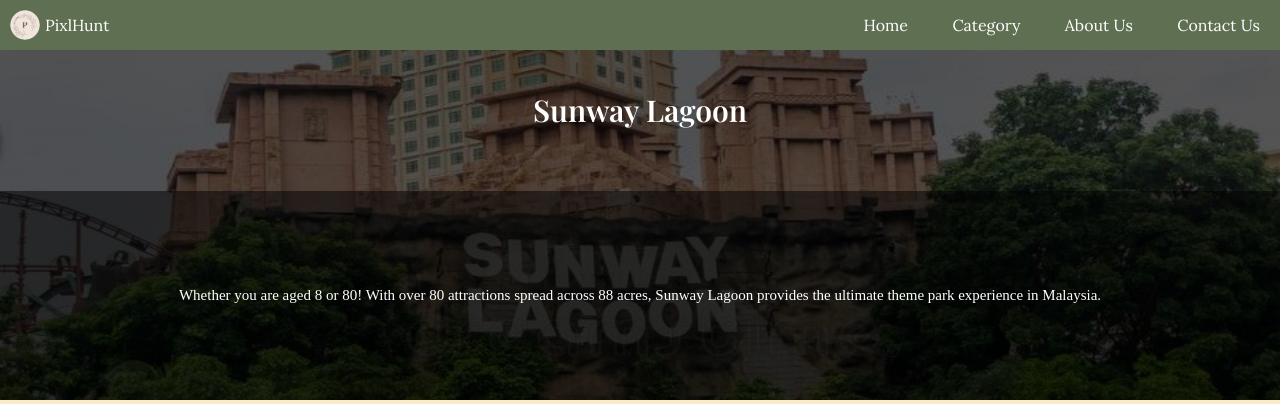
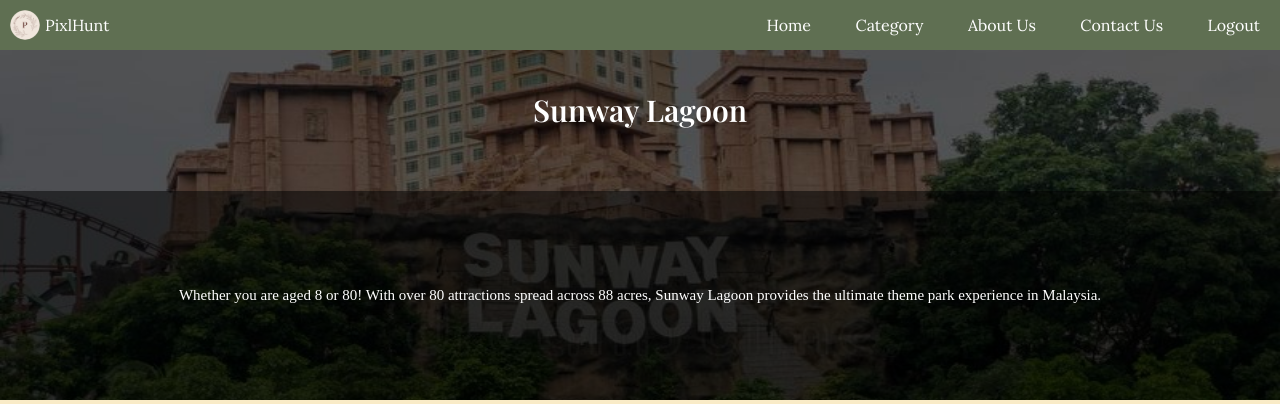
Before and after one commit to alyaqasrina/Group-Project-2-Final-Exam-, a PHP site: page /View/sunway.html in a window 1280 px wide. Shown: the top 404 px of the page. Run offline with PHP 8.4, Linux system fonts and the light colour scheme; some libraries are stand-ins or nearby versions; some web fonts are replaced.

Commit message:
UPDATE FILE TO CONTAIN LOGOUT FUNCTION IN NAVBAR

```diff
--- a/enhancement/View/Rollerwa.html
+++ b/enhancement/View/Rollerwa.html
@@ -15,16 +15,17 @@
 <body>
   <nav class="navbar">
     <div class="navbar-one">
-      <a href="./index.php">
+      <a href="homepage.php">
         <img src="../media/logo.png" id="logo-nav" alt="PixlHunt Logo">
         PixlHunt
       </a>
     </div>
     <div>
-      <a href="./index.php" class="right">Home</a>
+      <a href="homepage.php" class="right">Home</a>
       <a href="./category.html" class="right">Category</a>
       <a href="./aboutUs.html" class="right">About Us</a>
       <a href="./contactUs.html" class="right">Contact Us</a>
+      <a href="../logout.php" class="right">Logout</a>
     </div>
   </nav>
 
--- a/enhancement/View/aboutUs.html
+++ b/enhancement/View/aboutUs.html
@@ -11,16 +11,17 @@
 <body>
     <nav class="navbar">
         <div class="navbar-one">
-            <a href="./index.php">
+            <a href="homepage.php">
                 <img src="../media/logo.png" id="logo-nav" alt="PixlHunt Logo">
                 PixlHunt
             </a>
         </div>
         <div>
-            <a href="./index.php" class="right">Home</a>
+            <a href="homepage.php" class="right">Home</a>
             <a href="./category.html" class="right">Category</a>
             <a href="./aboutUs.html" class="right">About Us</a>
             <a href="./contactUs.html" class="right">Contact Us</a>
+            <a href="../logout.php" class="right">Logout</a>
         </div>
     </nav>
 
--- a/enhancement/View/bnmMag.html
+++ b/enhancement/View/bnmMag.html
@@ -13,17 +13,18 @@
 <body>
   <nav class="navbar">
     <div class="navbar-one">
-      <a href="./index.php">
+      <a href="homepage.php">
         <img src="../media/logo.png" id="logo-nav" alt="PixlHunt Logo">
 
         PixlHunt
       </a>
     </div>
     <div>
-      <a href="./index.php" class="right">Home</a>
+      <a href="homepage.php" class="right">Home</a>
       <a href="./category.html" class="right">Category</a>
       <a href="./aboutUs.html" class="right">About Us</a>
       <a href="./contactUs.html" class="right">Contact Us</a>
+      <a href="../logout.php" class="right">Logout</a>
     </div>
   </nav>
 
--- a/enhancement/View/category.html
+++ b/enhancement/View/category.html
@@ -15,16 +15,17 @@
 <body>
   <nav class="navbar">
     <div class="navbar-one">
-      <a href="./index.php">
+      <a href="homepage.php">
         <img src="../media/logo.png" id="logo-nav" alt="PixlHunt Logo">
         PixlHunt
       </a>
     </div>
     <div>
-      <a href="./index.php" class="right">Home</a>
+      <a href="homepage.php" class="right">Home</a>
       <a href="./category.html" class="right">Category</a>
       <a href="./aboutUs.html" class="right">About Us</a>
       <a href="./contactUs.html" class="right">Contact Us</a>
+      <a href="../logout.php" class="right">Logout</a>
     </div>
   </nav>
 
--- a/enhancement/View/contactUs.html
+++ b/enhancement/View/contactUs.html
@@ -15,16 +15,17 @@
 <body>
   <nav class="navbar">
     <div class="navbar-one">
-      <a href="./index.php">
+      <a href="homepage.php">
         <img src="../media/logo.png" id="logo-nav" alt="PixlHunt Logo">
         PixlHunt
       </a>
     </div>
     <div>
-      <a href="./index.php" class="right">Home</a>
+      <a href="homepage.php" class="right">Home</a>
       <a href="./category.html" class="right">Category</a>
       <a href="./aboutUs.html" class="right">About Us</a>
       <a href="./contactUs.html" class="right">Contact Us</a>
+      <a href="../logout.php" class="right">Logout</a>
     </div>
   </nav>
 
--- a/enhancement/View/fowlboys.html
+++ b/enhancement/View/fowlboys.html
@@ -14,16 +14,17 @@
 <body>
   <nav class="navbar">
     <div class="navbar-one">
-      <a href="./index.html">
+      <a href="homepage.php">
         <img src="../media/logo.png" id="logo-nav" alt="PixlHunt Logo">
         PixlHunt
       </a>
     </div>
     <div>
-      <a href="./index.html" class="right">Home</a>
+      <a href="homepage.php" class="right">Home</a>
       <a href="./category.html" class="right">Category</a>
       <a href="./aboutUs.html" class="right">About Us</a>
       <a href="./contactUs.html" class="right">Contact Us</a>
+      <a href="../logout.php" class="right">Logout</a>
     </div>
   </nav>
 
--- a/enhancement/View/ilhamGallery.html
+++ b/enhancement/View/ilhamGallery.html
@@ -14,16 +14,17 @@
 <body>
   <nav class="navbar">
     <div class="navbar-one">
-      <a href="./index.html">
+      <a href="homepage.php">
         <img src="../media/logo.png" id="logo-nav" alt="PixlHunt Logo">
         PixlHunt
       </a>
     </div>
     <div>
-      <a href="./index.html" class="right">Home</a>
+      <a href="homepage.php" class="right">Home</a>
       <a href="./category.html" class="right">Category</a>
       <a href="./aboutUs.html" class="right">About Us</a>
       <a href="./contactUs.html" class="right">Contact Us</a>
+      <a href="../logout.php" class="right">Logout</a>
     </div>
   </nav>
 
--- a/enhancement/View/poppykat.html
+++ b/enhancement/View/poppykat.html
@@ -14,16 +14,17 @@
 <body>
   <nav class="navbar">
     <div class="navbar-one">
-      <a href="./index.php">
+      <a href="homepage.php">
         <img src="../media/logo.png" id="logo-nav" alt="PixlHunt Logo">
         PixlHunt
       </a>
     </div>
     <div>
-      <a href="./index.php" class="right">Home</a>
+      <a href="homepagee.php" class="right">Home</a>
       <a href="./category.html" class="right">Category</a>
       <a href="./aboutUs.html" class="right">About Us</a>
       <a href="./contactUs.html" class="right">Contact Us</a>
+      <a href="logout.php" class="right">Logout</a>
     </div>
   </nav>
 
--- a/enhancement/View/sunway.html
+++ b/enhancement/View/sunway.html
@@ -14,16 +14,17 @@
 <body>
   <nav class="navbar">
     <div class="navbar-one">
-      <a href="./index.php">
+      <a href="homepage.php">
         <img src="../media/logo.png" id="logo-nav" alt="PixlHunt Logo">
         PixlHunt
       </a>
     </div>
     <div>
-      <a href="./index.php" class="right">Home</a>
+      <a href="homepage.php" class="right">Home</a>
       <a href="./category.html" class="right">Category</a>
       <a href="./aboutUs.html" class="right">About Us</a>
       <a href="./contactUs.html" class="right">Contact Us</a>
+      <a href="../logout.php" class="right">Logout</a>
     </div>
   </nav>
 
--- a/enhancement/View/index.php
+++ b/enhancement/homepage.php
@@ -4,7 +4,7 @@ require_once('../auth_session.php');
 
 // Check if the user is logged in, if not then redirect to login page
 if (!isset($_SESSION['user_id'])) {
-    header("Location: ../login.php");
+    header("Location: index.php");
     exit();
 }
 
@@ -23,13 +23,13 @@ if (!isset($_SESSION['user_id'])) {
 <body>
     <nav class="navbar">
         <div class="navbar-one">
-            <a href="./login.php">
+            <a href="homepage.html">
                 <img src="../media/logo.png" id="logo-nav" alt="PixlHunt Logo">
                 PixlHunt
             </a>
         </div>
         <div>
-            <a href="./index.php" class="right">Home</a>
+            <a href="homepage.php" class="right">Home</a>
             <a href="./category.html" class="right">Category</a>
             <a href="./aboutUs.html" class="right">About Us</a>
             <a href="./contactUs.html" class="right">Contact Us</a>
```
